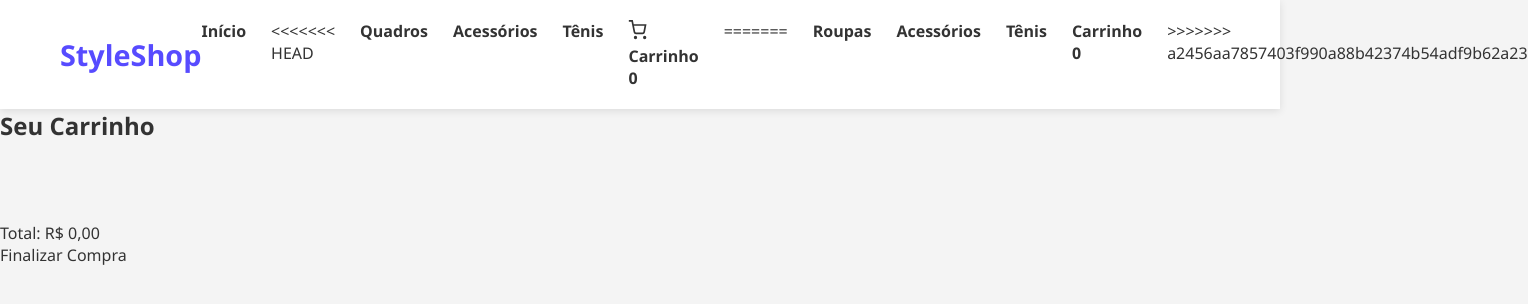
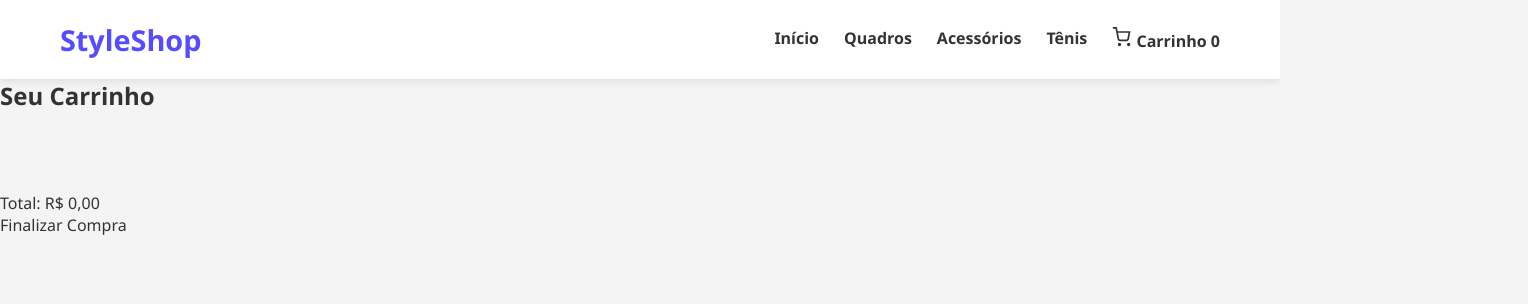
Before and after one commit to brunaseifert/StyleShop, a plain HTML site: page carrinho.html in a window 1280 px wide. Shown: the whole page, 1528 px wide, since content can reach past the window. Drawn offline with Linux system fonts and the light colour scheme.

Commit message:
Update carrinho.html

```diff
--- a/carrinho.html
+++ b/carrinho.html
@@ -15,11 +15,10 @@
       <h1 class="logo">StyleShop</h1>
       <nav class="nav-links" id="navLinks">
         <a href="index.html">Início</a>
-<<<<<<< HEAD
         <a href="index.html#quadros">Quadros</a>
         <a href="index.html#acessorios">Acessórios</a>
         <a href="index.html#tenis">Tênis</a>
-            <a href="carrinho.html" aria-label="Carrinho">
+        <a href="carrinho.html" aria-label="Carrinho">
           <svg xmlns="http://www.w3.org/2000/svg" width="20" height="20" fill="none" viewBox="0 0 24 24" stroke="currentColor">
             <circle cx="9" cy="21" r="1" stroke="currentColor" stroke-width="2" fill="none"/>
             <circle cx="20" cy="21" r="1" stroke="currentColor" stroke-width="2" fill="none"/>
@@ -27,12 +26,6 @@
           </svg>
           Carrinho <span id="cartCount">0</span>
         </a>
-=======
-        <a href="index.html#roupas">Roupas</a>
-        <a href="index.html#acessorios">Acessórios</a>
-        <a href="index.html#tenis">Tênis</a>
-        <a href="carrinho.html">Carrinho <span id="cartCount">0</span></a>
->>>>>>> a2456aa7857403f990a88b42374b54adf9b62a23
       </nav>
     </div>
   </header>
```
